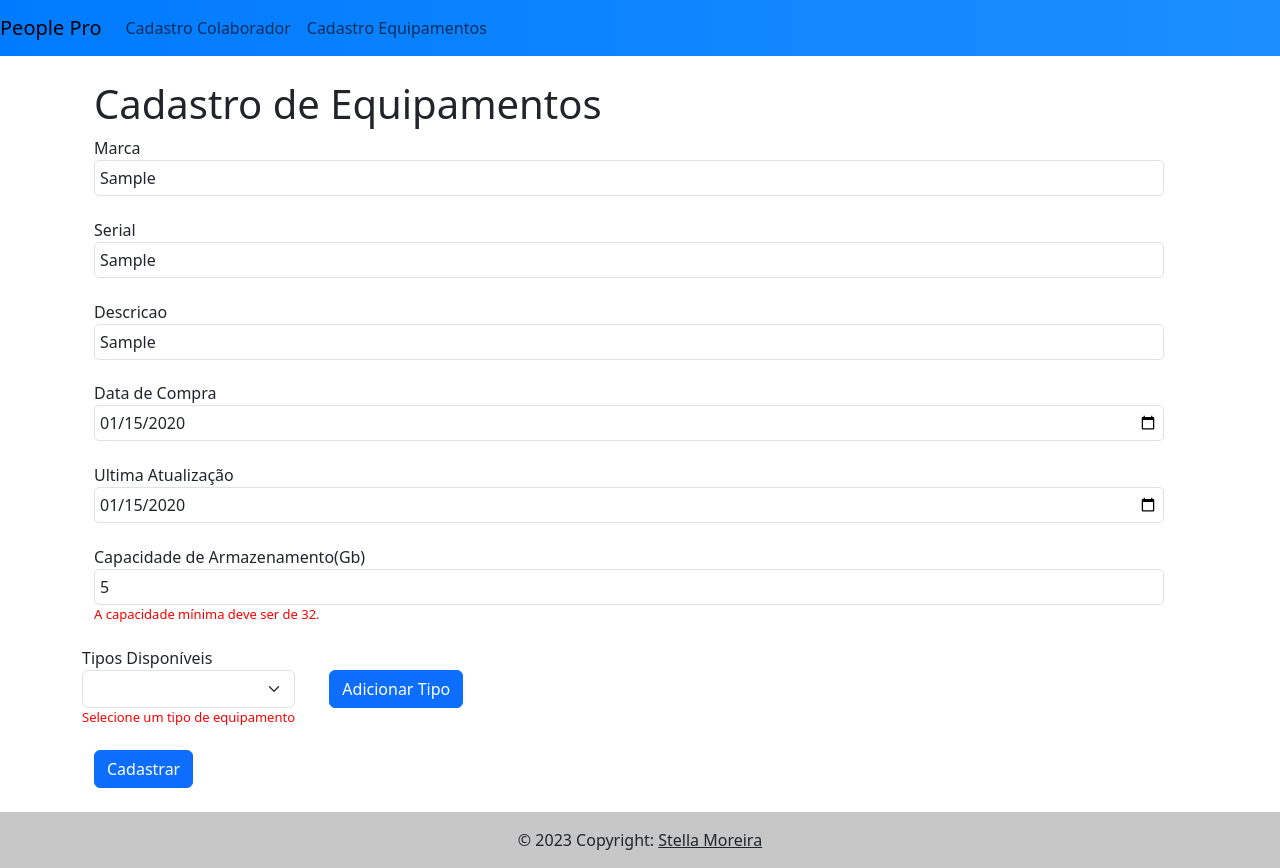
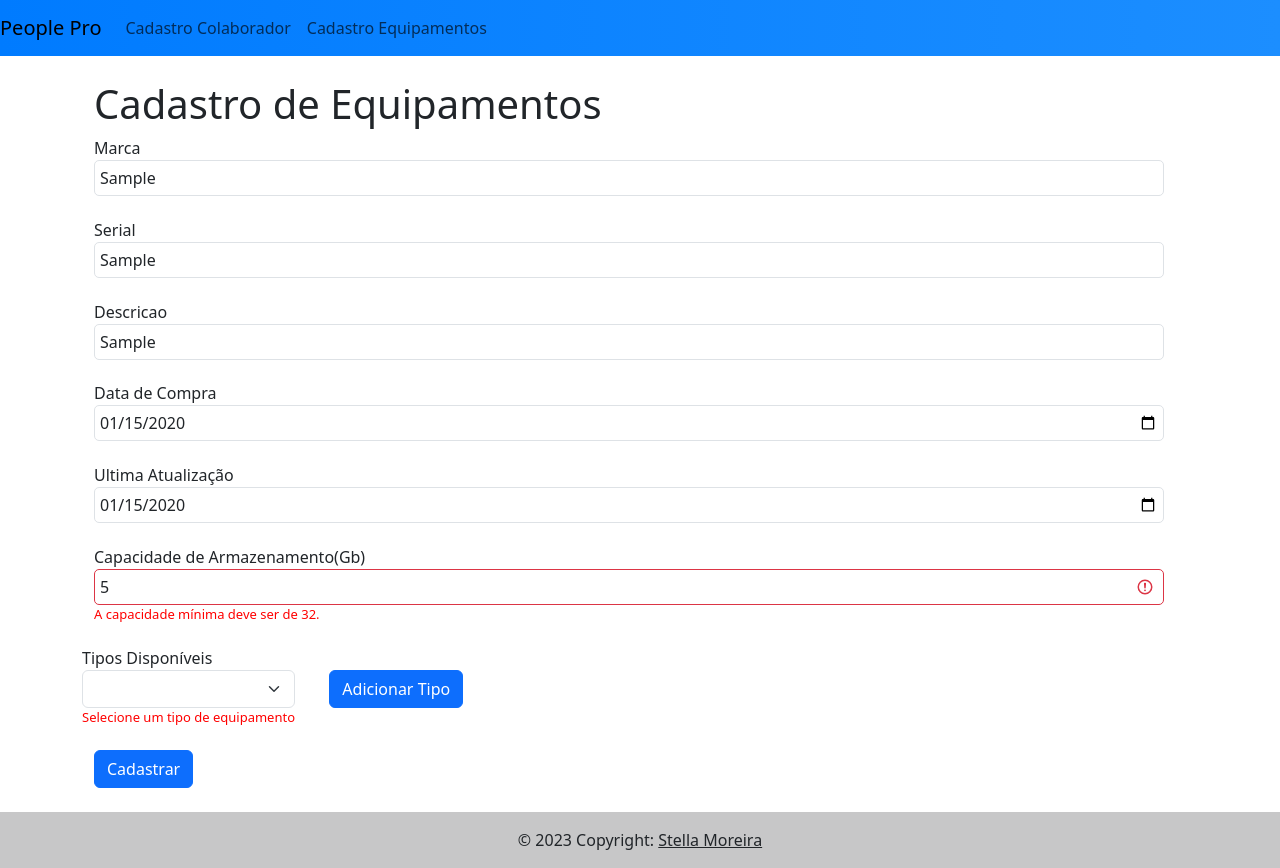
Before and after one commit to gloinho/PeoplePro, a Vue app in the folder people-pro/: page /cadastro-equipamento in a window 1280 px wide. Both pictures are taken after typing "Sample", "Sample", "Sample", "2020-01-15", "2020-01-15", "5" into the empty fields and a click on the button "Cadastrar". Built offline with nearby package versions, Linux system fonts and the light colour scheme.

Commit message:
fix: props de InputGeneric, css campo inválido

```diff
--- a/people-pro/src/components/InputGeneric.vue
+++ b/people-pro/src/components/InputGeneric.vue
@@ -5,16 +5,12 @@
             :id="inputId"
             v-model="localValue"
             :type="type"
-            :class="[inputClass, { 'is-invalid': !isValid }]"
-            :required="required"
+            :class="[inputClass, { 'is-invalid': isInvalid }]"
             @input="handleInput"
         />
-        <div v-if="!isValid" class="invalid-feedback">
-            O campo {{ label }} é inválido.
-        </div>
 
         <div v-for="(error, index) of vuelidate" :key="index">
-            <div :class="['submitError']">{{ error.$message }}</div>
+            <div class="submitError">{{ error.$message }}</div>
         </div>
     </div>
 </template>
@@ -28,26 +24,23 @@ export default {
         inputClass: String,
         inputId: String,
         modelValue: { type: [String, Number], default: '' },
-        validator: Function,
-        required: Boolean,
-        isInvalid: Boolean,
         cols: String,
-        vuelidate: Object,
+        vuelidate: Array,
     },
     data() {
         return {
             localValue: '',
         };
     },
-    computed: {
-        isValid() {
-            return this.validator ? this.validator(this.localValue) : true;
-        },
+    computed:{
+        isInvalid(){
+            return this.vuelidate ? this.vuelidate.length > 0 : false
+        }
     },
     methods: {
         handleInput(evt) {
             this.$emit('update:modelValue', evt.target.value);
         },
-    },
+    }
 };
 </script>
```
